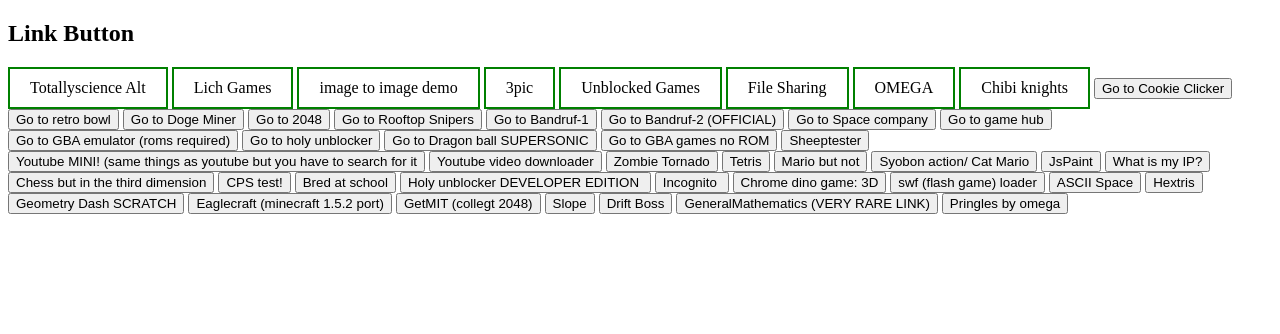
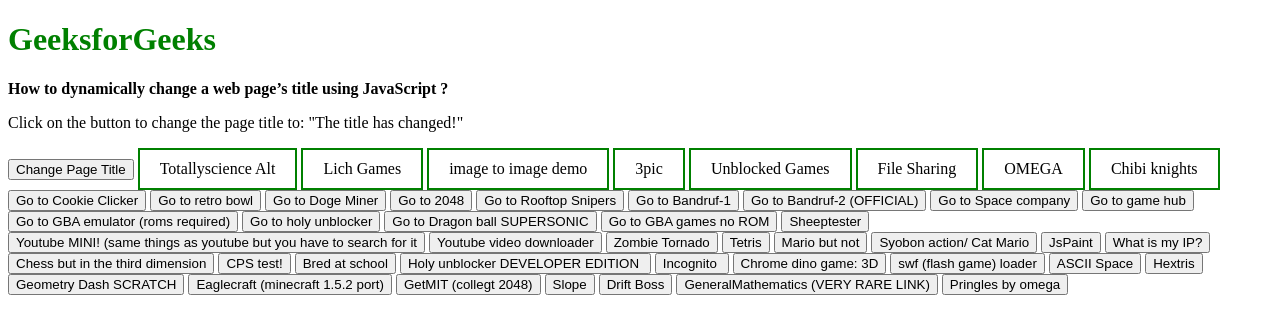
Before and after one commit to GDCCJ/James4site, a plain HTML site: page index.html in a window 1280 px wide. Drawn offline with Linux system fonts and the light colour scheme.

Commit message:
Update index.html

```diff
--- a/index.html
+++ b/index.html
@@ -19,8 +19,44 @@
 </style>
 </head>
 <body>
+<!DOCTYPE html>
+<html>
 
-<h2>Link Button</h2>
+<head>
+	<title>
+		How to dynamically change a web
+		page’s title using JavaScript ?
+	</title>
+</head>
+
+<body>
+	<h1 style="color: green">
+		GeeksforGeeks
+	</h1>
+
+	<b>
+		How to dynamically change a web
+		page’s title using JavaScript ?
+	</b>
+
+	<p>
+		Click on the button to change the page
+		title to: "The title has changed!"
+	</p>
+
+	<button onclick="changePageTitle()">
+		Change Page Title
+	</button>
+
+	<script type="text/javascript">
+		function changePageTitle() {
+			newPageTitle = 'Canvas';
+			document.title = newPageTitle;
+		}
+	</script>
+</body>
+
+</html>
 
 <a href="https://totallyscience.oyosite.com/index.html">Totallyscience Alt</a> <a href="https://lichgames.s3.amazonaws.com/index.html">Lich Games</a> <a href="https://affinelayer.com/pixsrv/">image to image demo</a> <a href="https://3pic.github.io/">3pic</a> <a href="https://unblockedhub.github.io/games.html">Unblocked Games</a>
 <a href="https://www.onworks.net/onworkssession.php#/client/REVGQVVMVABjAGRlZmF1bHQ=?username=guest02&password=server0102">File Sharing</a> <a href="https://sites.google.com/ccpsnet.net/fkdjgh857uipt895put54u9uwuekda/home">OMEGA</a>  <a href="https://sites.google.com/ccpsnet.net/ubg/chibi-knights">Chibi knights</a>
```
